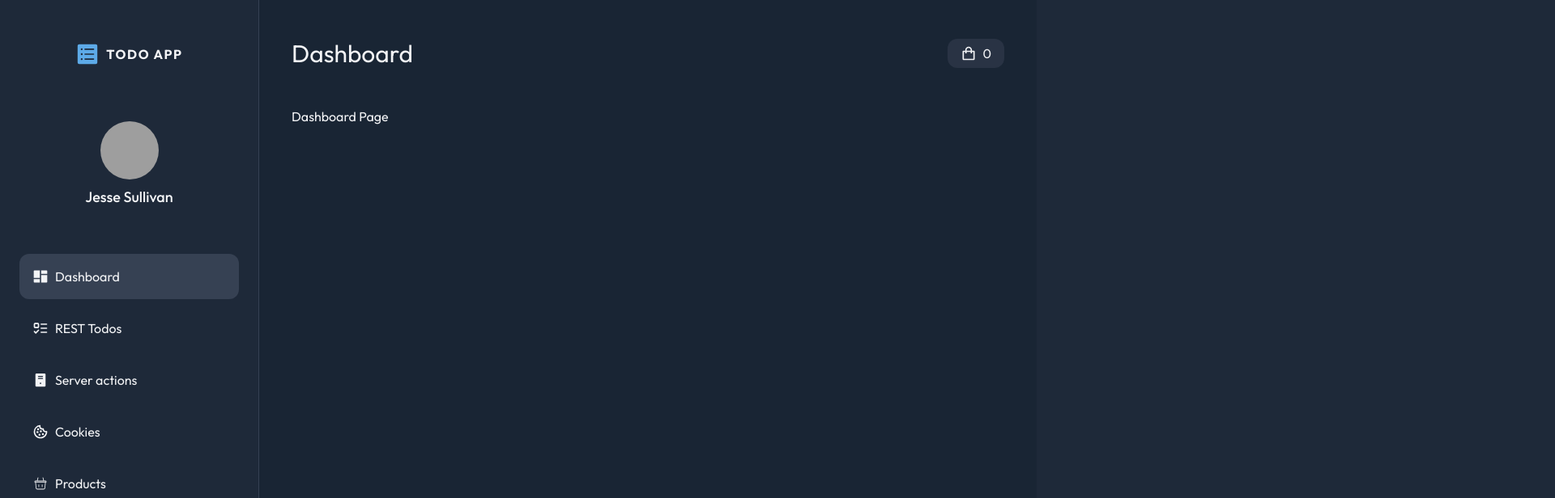
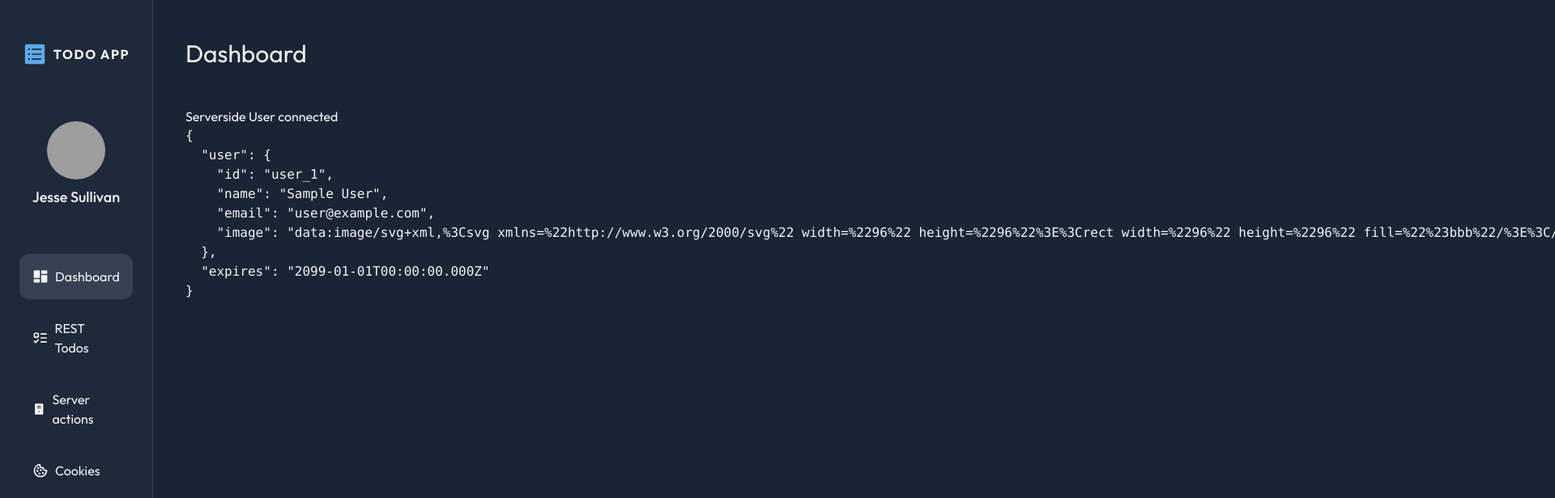
Before and after one commit to dvariaz/next-admin-todos, a Next.js app: page /dashboard in a window 1280 px wide. Shown: the top 616 px of the page at 81% size, 1920 px wide, since content can reach past the window. Built offline with nearby package versions, Linux system fonts and the light colour scheme; no server answers; sample sign-in values are in the browser's storage; grey boxes are pictures that could not be loaded.

Commit message:
feat(Dashboard): layout and page update for auth

```diff
--- a/src/app/dashboard/layout.tsx
+++ b/src/app/dashboard/layout.tsx
@@ -1,3 +1,5 @@
+import { redirect } from 'next/navigation';
+import { getServerSession, User } from 'next-auth';
 import { RiLayoutMasonryFill } from 'react-icons/ri';
 import { LuListTodo } from 'react-icons/lu';
 import { PiComputerTowerFill } from 'react-icons/pi';
@@ -6,15 +8,25 @@ import { CiShoppingBasket, CiShoppingCart } from 'react-icons/ci';
 
 import Sidebar from '@/features/shared/components/Sidebar';
 import ShoppingCartBadge from '@/features/shopping-cart/containers/ShoppingCartBadge';
+import { authOptions } from '@/features/auth/config';
 
 interface IProps {
   children: React.ReactNode;
 }
 
-const DashboardLayout: React.FC<IProps> = ({ children }) => {
+const DashboardLayout: React.FC<IProps> = async ({ children }) => {
+  const session = await getServerSession(authOptions);
+
+  if (!session) {
+    redirect('/api/auth/signin');
+  }
+
+  const loggedUser = session?.user as User;
+
   return (
     <div className="flex">
       <Sidebar
+        user={loggedUser}
         items={[
           {
             label: 'Dashboard',
--- a/src/app/dashboard/page.tsx
+++ b/src/app/dashboard/page.tsx
@@ -1,9 +1,18 @@
-import React from 'react'
+import { getServerSession } from 'next-auth';
+import { authOptions } from '@/features/auth/config';
 
-const DashboardPage = () => {
+const DashboardPage = async () => {
+  const session = await getServerSession(authOptions);
+
   return (
     <div>
-      Dashboard Page
+      <div>
+        <h1>Serverside User connected</h1>
+
+        <pre>
+          {JSON.stringify(session, null, 2)}
+        </pre>
+      </div>
     </div>
   )
 }
```
